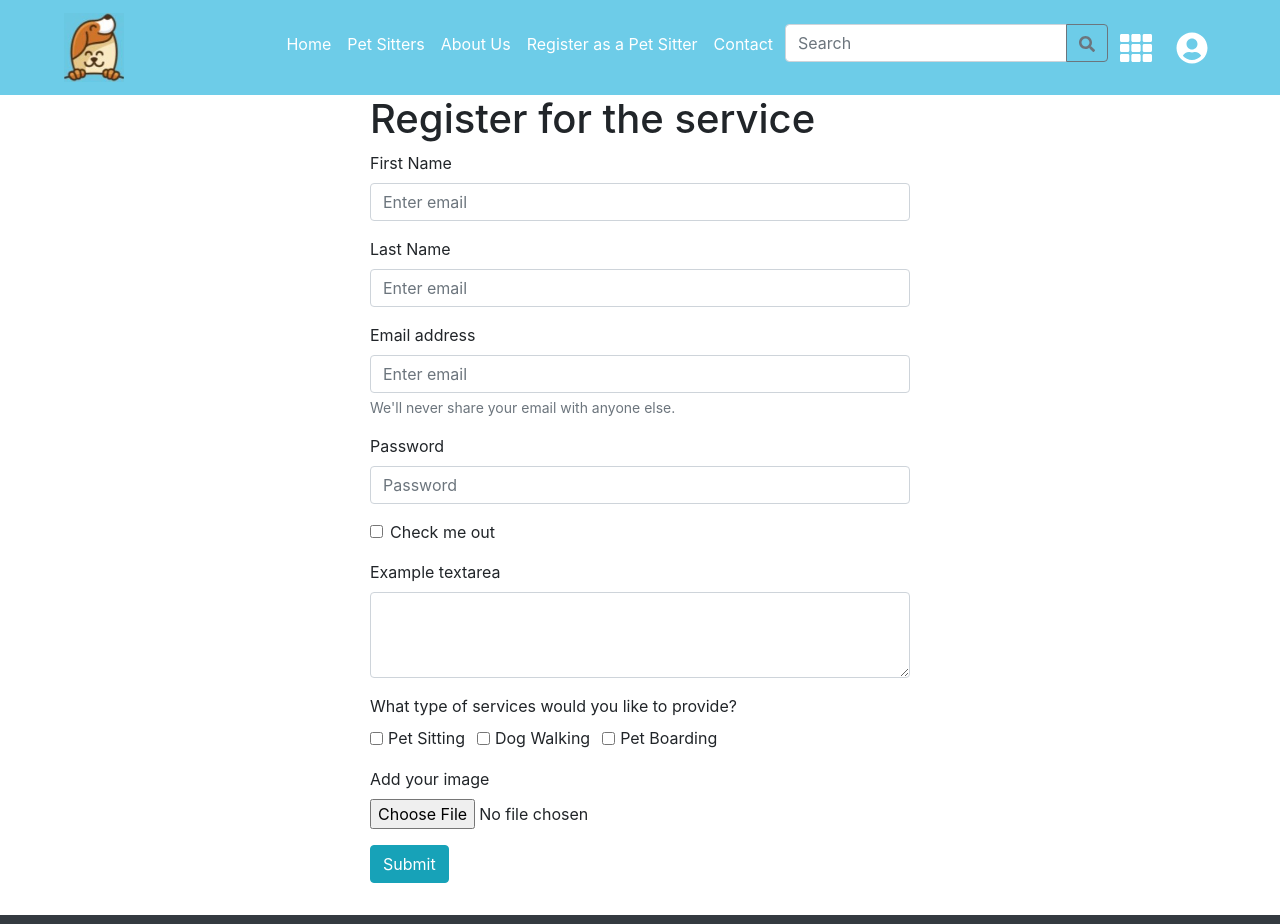
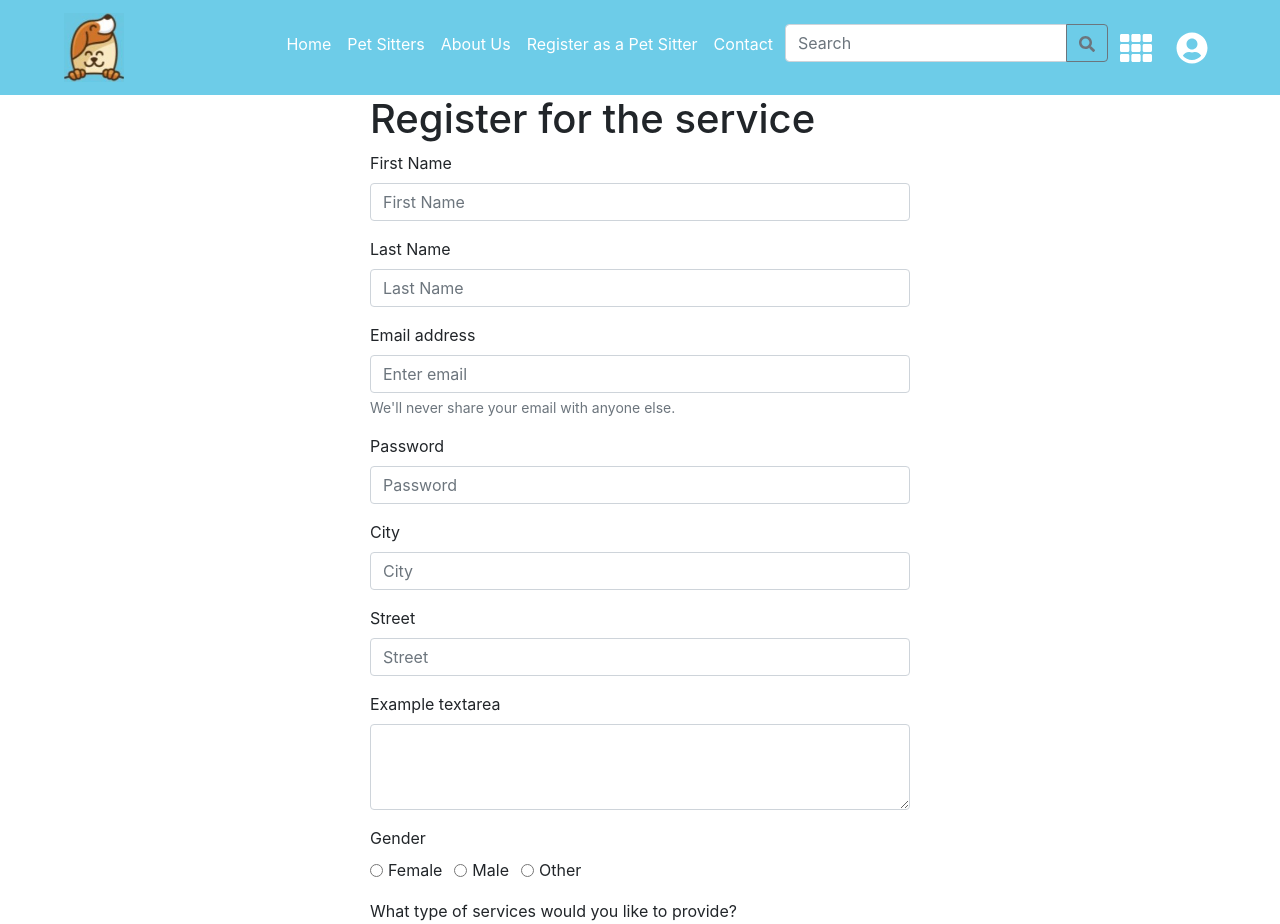
Before and after one commit to ayelet/PSAAS, a React (Create React App) app in the folder client/: page /RegisterProvider in a window 1280 px wide. Shown: the top 924 px of the page. Built offline with nearby package versions, Linux system fonts and the light colour scheme.

Commit message:
adds provider registration on client-side

```diff
--- a/client/src/Pages/IndexPage/IndexPage.jsx
+++ b/client/src/Pages/IndexPage/IndexPage.jsx
@@ -34,7 +34,11 @@ export default function IndexPage() {
       />
       <Route path="/Providers" exact component={ProvidersPage} />
       <Route path="/Provider/:id" exact component={ProviderDetailsPage} />
-      <Route path="/RegisterProvider" exact component={RegistrationPage} />
+      <Route
+        path="/RegisterProvider"
+        exact
+        render={(props) => <RegistrationPage {...props} setToken={setToken} />}
+      />
       {/*   <Route path="/Contact" exact component={ContactPage} />
         <Route path="/About" exact component={AboutPage} />
         <Route path="/Products/" exact component={ProductsPage} />
--- a/client/src/Pages/LogIn/LogIn.jsx
+++ b/client/src/Pages/LogIn/LogIn.jsx
@@ -11,7 +11,7 @@ Login.propTypes = {
 async function loginUser(credentials) {
   try {
     console.log("Login user", credentials);
-    const url = "/login";
+    const url = "api/user/login";
     const { data } = await api.post(url, {
       body: JSON.stringify(credentials),
     });
--- a/client/src/components/NewProviderForm/NewProviderForm.jsx
+++ b/client/src/components/NewProviderForm/NewProviderForm.jsx
@@ -1,22 +1,147 @@
 import "./NewProviderForm.css";
 
-import React from "react";
+import React, { useState } from "react";
 import { Form, Button } from "react-bootstrap";
+import axios from "axios";
+// import { application } from "express";
+
+// let user1 = {
+//   details: {
+//     first_name: "Morrie",
+//     last_name: "Nolder",
+//     gender: "Male",
+//     email: "mnolderh@state.tx.us",
+//     password: "rakeajyBTO",
+//     phone: "209-320-4726",
+//   },
+//   serviceTypes: [
+//     {
+//       serviceType: "Cat Sitting",
+//     },
+//   ],
+//   address: {
+//     street: "87105 Ruskin Plaza",
+//     city: "Kiryat Byalik",
+//   },
+//   ratings: [
+//     {
+//       rater_id: "Agata",
+//       score: 5,
+//       date: "2021-04-11T23:40:05.000Z",
+//     },
+//   ],
+//   images: [],
+//   availability: {
+//     from: Date.now,
+//     to: Date.now,
+//   },
+// };
+
+//TODO: change fields for provider
+async function addProvider(provider) {
+  try {
+    const headers = {
+      headers: { "Content-Type": "application/json" },
+    };
+
+    console.log("Login user", provider, JSON.stringify(provider));
+    const url = "/api/providers";
+
+    const { data } = await axios.post(url, provider, { header: headers });
+
+    console.log("recieved response ", data);
+    return data;
+    // setData(data);
+  } catch (err) {
+    console.log("Login Error:", err);
+  }
+}
 
 const NewProviderForm = () => {
+  //   const [user, setUser] = useState(null);
+  const [firstName, setFirstName] = useState("");
+  const [lastName, setLastName] = useState("");
+  const [description, setDescription] = useState("");
+  const [email, setEmail] = useState("");
+  const [password, setPassword] = useState("");
+  const [city, setCity] = useState("");
+  const [street, setStreet] = useState("");
+  const [serviceTypes, setServiceTypes] = useState([]);
+
+  const handleChange = (e) => {
+    if (e.target.id === "firstName") {
+      setFirstName(e.target.value);
+    } else if (e.target.id === "lastName") {
+      setLastName(e.target.value);
+    } else if (e.target.id === "password") {
+      setPassword(e.target.value);
+    } else if (e.target.id === "email") {
+      setEmail(e.target.value);
+    } else if (e.target.id === "city") {
+      setCity(e.target.value);
+    } else if (e.target.id === "street") {
+      setStreet(e.target.value);
+    } else if (e.target.id === "description") {
+      setDescription(e.target.value);
+    } else if (e.target.id === "image1") {
+      //   this.setState({ imageurl: e.target.value });
+      console.log(e.target.value);
+    }
+  };
+
+  //TODO-ADD authentication check to form
+  const handleSubmit = async (e) => {
+    e.preventDefault();
+    const provider = await addProvider({
+      details: {
+        first_name: firstName,
+        last_name: lastName,
+        gender: "Female",
+        email: email,
+        password: password,
+        phone: "933-244-7195",
+      },
+      address: { city, street },
+      images: [
+        {
+          imageUrl: "https://img.etimg.com/thumb/msid-75599221",
+        },
+        {
+          imageUrl:
+            "https://encrypted-tbn0.gstatic.com/images?q=tbn:ANd9GcT0Ehof1XzEvsummQTI2l5qBt0Bibd-BMMiqw&usqp=CAU",
+        },
+      ],
+
+      ratings: [],
+      description: description,
+    });
+  };
+
   return (
-    <Form>
-      <Form.Group controlId="formGroupEmail">
+    <Form onSubmit={handleSubmit}>
+      <Form.Group controlId="firstName">
         <Form.Label>First Name</Form.Label>
-        <Form.Control type="text" placeholder="Enter email" />
+        <Form.Control
+          type="text"
+          onChange={handleChange}
+          placeholder="First Name"
+        />
       </Form.Group>
-      <Form.Group controlId="formGroupEmail">
+      <Form.Group controlId="lastName">
         <Form.Label>Last Name</Form.Label>
-        <Form.Control type="text" placeholder="Enter email" />
+        <Form.Control
+          type="text"
+          placeholder="Last Name"
+          onChange={handleChange}
+        />
       </Form.Group>
-      <Form.Group controlId="formBasicEmail">
+      <Form.Group controlId="email">
         <Form.Label>Email address</Form.Label>
-        <Form.Control type="email" placeholder="Enter email" />
+        <Form.Control
+          type="email"
+          placeholder="Enter email"
+          onChange={handleChange}
+        />
         <Form.Text className="text-muted">
           We'll never share your email with anyone else.
         </Form.Text>
@@ -24,16 +149,62 @@ const NewProviderForm = () => {
 
       <Form.Group controlId="formBasicPassword">
         <Form.Label>Password</Form.Label>
-        <Form.Control type="password" placeholder="Password" />
+        <Form.Control
+          type="password"
+          placeholder="Password"
+          onChange={(e) => setPassword(e.target.value)}
+        />
       </Form.Group>
-      <Form.Group controlId="formBasicCheckbox">
-        <Form.Check type="checkbox" label="Check me out" />
+
+      <Form.Group controlId="city">
+        <Form.Label>City</Form.Label>
+        <Form.Control type="text" placeholder="City" onChange={handleChange} />
       </Form.Group>
-      <Form.Group controlId="exampleForm.ControlTextarea1">
+
+      <Form.Group controlId="street">
+        <Form.Label>Street</Form.Label>
+        <Form.Control
+          type="text"
+          placeholder="Street"
+          onChange={handleChange}
+        />
+      </Form.Group>
+      <Form.Group controlId="exampleForm.description">
         <Form.Label>Example textarea</Form.Label>
-        <Form.Control as="textarea" rows={3} />
+        <Form.Control as="textarea" rows={3} onChange={handleChange} />
       </Form.Group>
-      <Form.Label>What type of services would you like to provide?</Form.Label>
+      <Form.Group controlId="gender">
+        <Form.Label>Gender</Form.Label>
+        {["radio"].map((type) => (
+          <div key={`inline-${type}`} className="mb-3">
+            <Form.Check
+              inline
+              label="Female"
+              name="female"
+              type={type}
+              id={`inline-${type}-1`}
+            />
+            <Form.Check
+              inline
+              label="Male"
+              name="male"
+              type={type}
+              id={`inline-${type}-2`}
+            />
+            <Form.Check
+              inline
+              label="Other"
+              name="other"
+              type={type}
+              id={`inline-${type}-2`}
+            />
+          </div>
+        ))}
+      </Form.Group>
+      <Form.Group controlId="services">
+        <Form.Label>
+          What type of services would you like to provide?
+        </Form.Label>
         {["checkbox"].map((type) => (
           <div key={`inline-${type}`} className="mb-3">
             <Form.Check
@@ -59,8 +230,9 @@ const NewProviderForm = () => {
             />
           </div>
         ))}
+      </Form.Group>
 
-      <Form.Group>
+      <Form.Group controlId="image1">
         <Form.File id="my image" label="Add your image" />
       </Form.Group>
 
--- a/client/src/components/ProviderCard/ProviderCard.jsx
+++ b/client/src/components/ProviderCard/ProviderCard.jsx
@@ -6,7 +6,7 @@ import { Card, Button, Container, Row, Col } from "react-bootstrap";
 import { Link } from "react-router-dom";
 import { CSSTransition, TransitionGroup } from "react-transition-group";
 import { FaHeart } from "react-icons/fa";
-import providers1 from "./provider.json";
+// import providers1 from "./provider.json";
 
 const ProviderCard = () => {
   const [providers, setProviders] = useState([]);
--- a/package.json
+++ b/package.json
@@ -35,6 +35,8 @@
     "express": "^4.17.1",
     "jsonwebtoken": "^8.5.1",
     "mongoose": "^5.12.7",
+    "morgan": "^1.10.0",
+    "multer": "^1.4.2",
     "validator": "^13.6.0"
   },
   "devDependencies": {
```
Also changed, not shown: 2 other files (tests, documents, lock files or other folders). Lines whose indentation alone changed are shown as unchanged.
